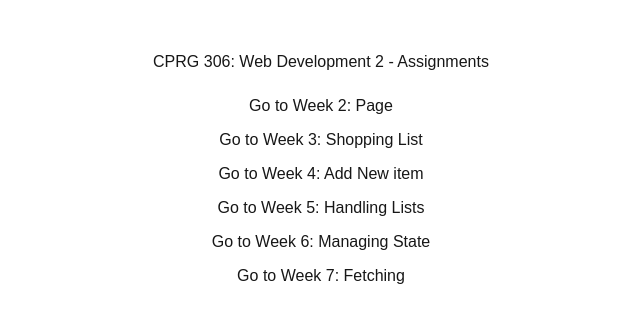
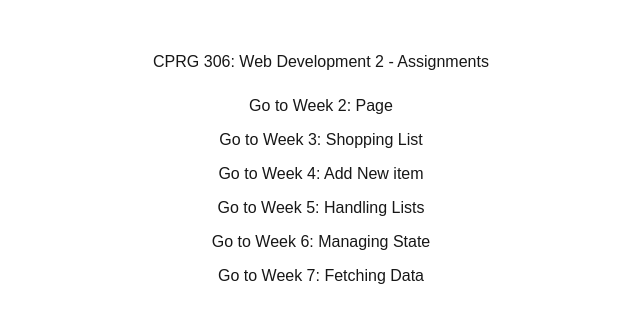
Before and after one commit to Sven-Milicevic/cprg306-assignments, a Next.js app: page / in a window 1280 px wide. Shown: the top 322 px of the page, without its empty margins (319-959 px from the left). Built offline with nearby package versions, Linux system fonts and the light colour scheme.

Commit message:
week-7 (edits)
Text edit for correctness

```diff
--- a/app/page.tsx
+++ b/app/page.tsx
@@ -37,7 +37,7 @@ export default function Page() {
 
       <p style={{ marginTop: "10px" }}>
         <Link href="/week-7">
-        Go to Week 7: Fetching
+        Go to Week 7: Fetching Data
         </Link>
       </p>
 
```
